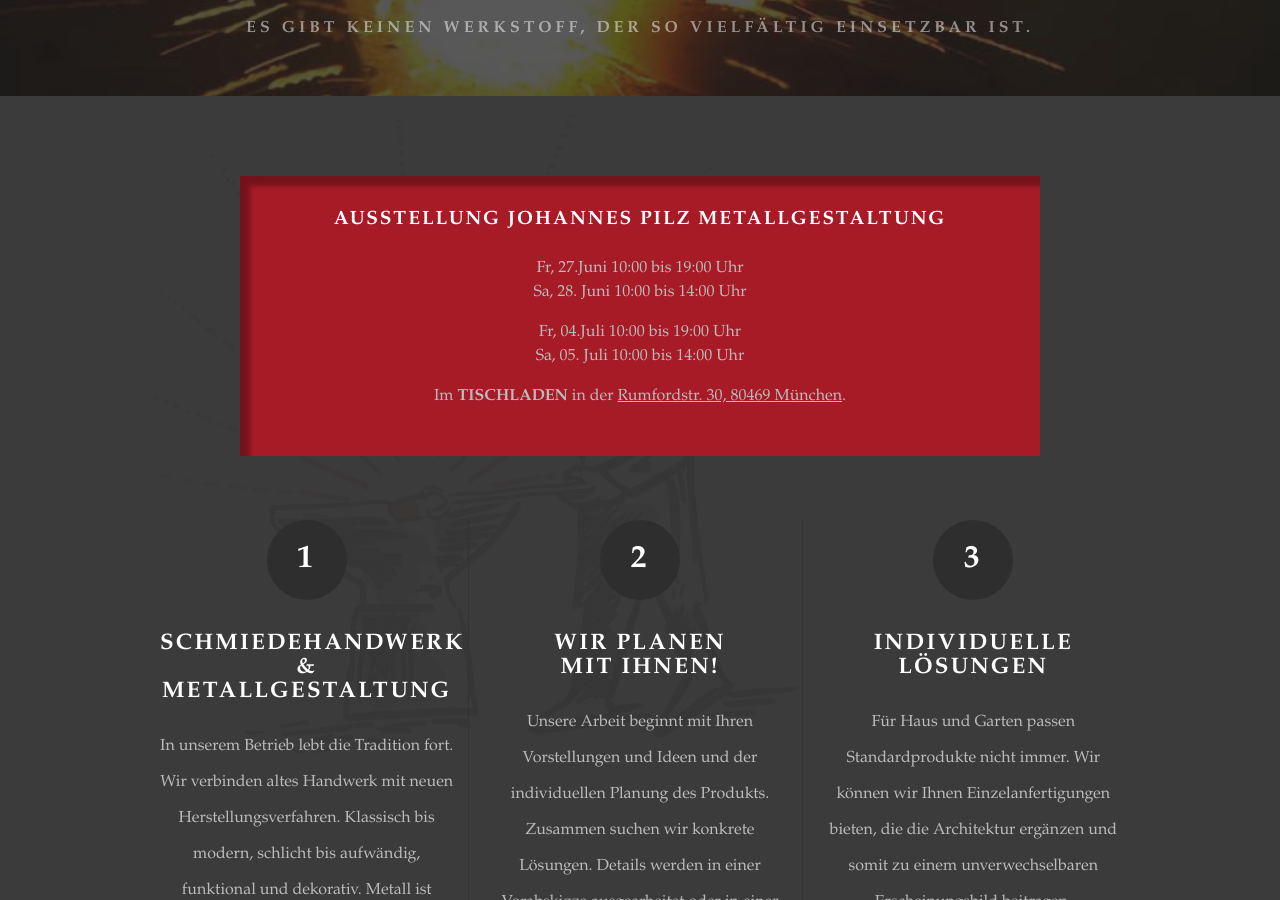
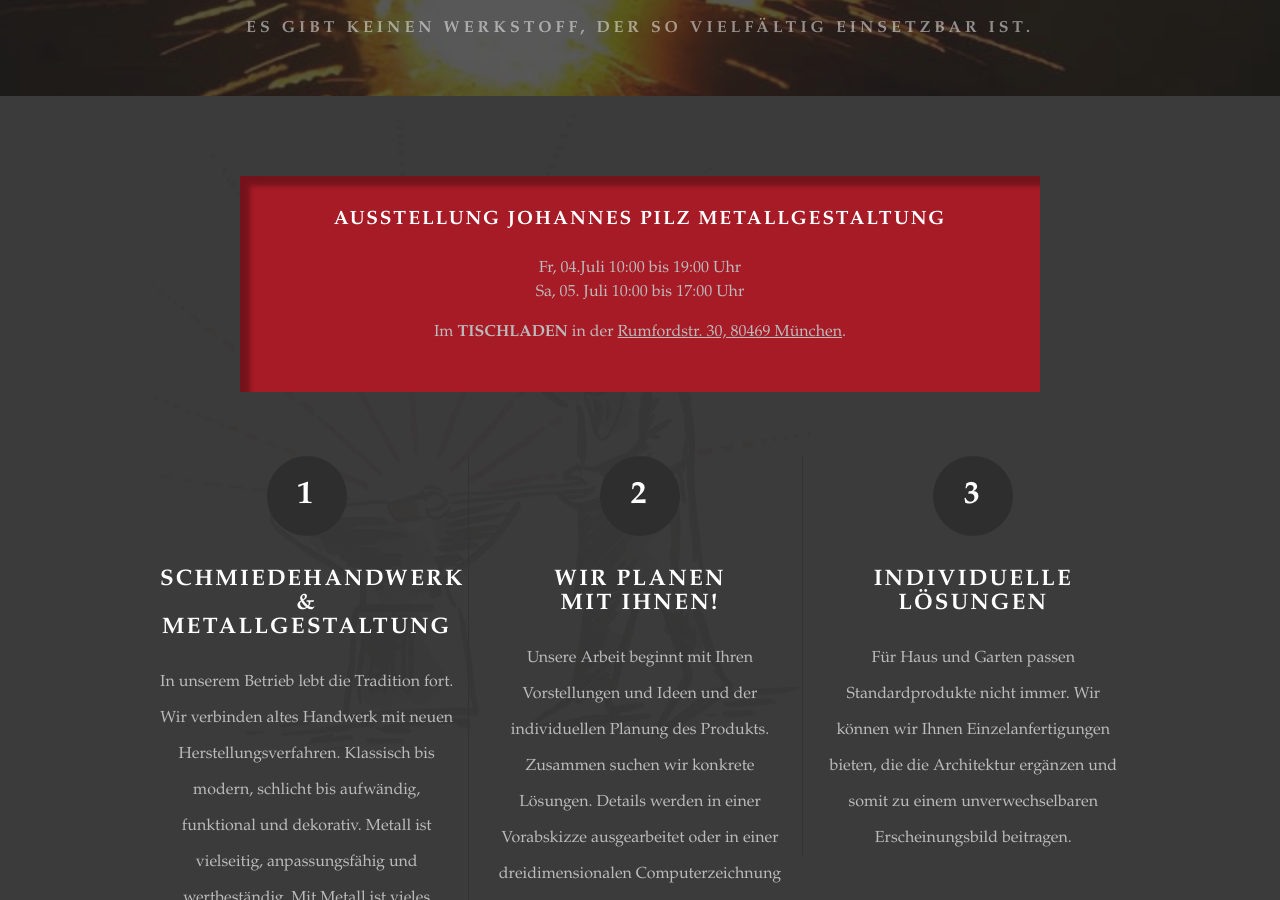
Before and after one commit to pilzschmiede/pilzschmiede.github.io, a Jekyll site: the page built from index.html, in a window 1280 px wide and 900 px high, scrolled down 515 px. Built offline with Jekyll 4.4.1, drawn with Linux system fonts in a browser that asks for light colours; some web fonts are replaced; the list of posts is cut into pages by our own code.

Commit message:
correct news

```diff
--- a/index.html
+++ b/index.html
@@ -19,11 +19,8 @@ class: homepage
             <header>
             <h2>Ausstellung Johannes Pilz Metallgestaltung</h2>
             </header>
-            <p>Fr, 27.Juni  10:00 bis 19:00 Uhr<br>
-            Sa, 28. Juni  10:00 bis 14:00 Uhr</p>
-
             <p>Fr, 04.Juli  10:00 bis 19:00 Uhr<br>
-            Sa, 05. Juli  10:00 bis 14:00 Uhr</p>
+            Sa, 05. Juli  10:00 bis 17:00 Uhr</p>
 
             <p>Im <strong>TISCHLADEN</strong> in der <a href="https://goo.gl/maps/0bz48" target="googlemaps">Rumfordstr. 30, 80469 München</a>.</p>
         </div>
```
